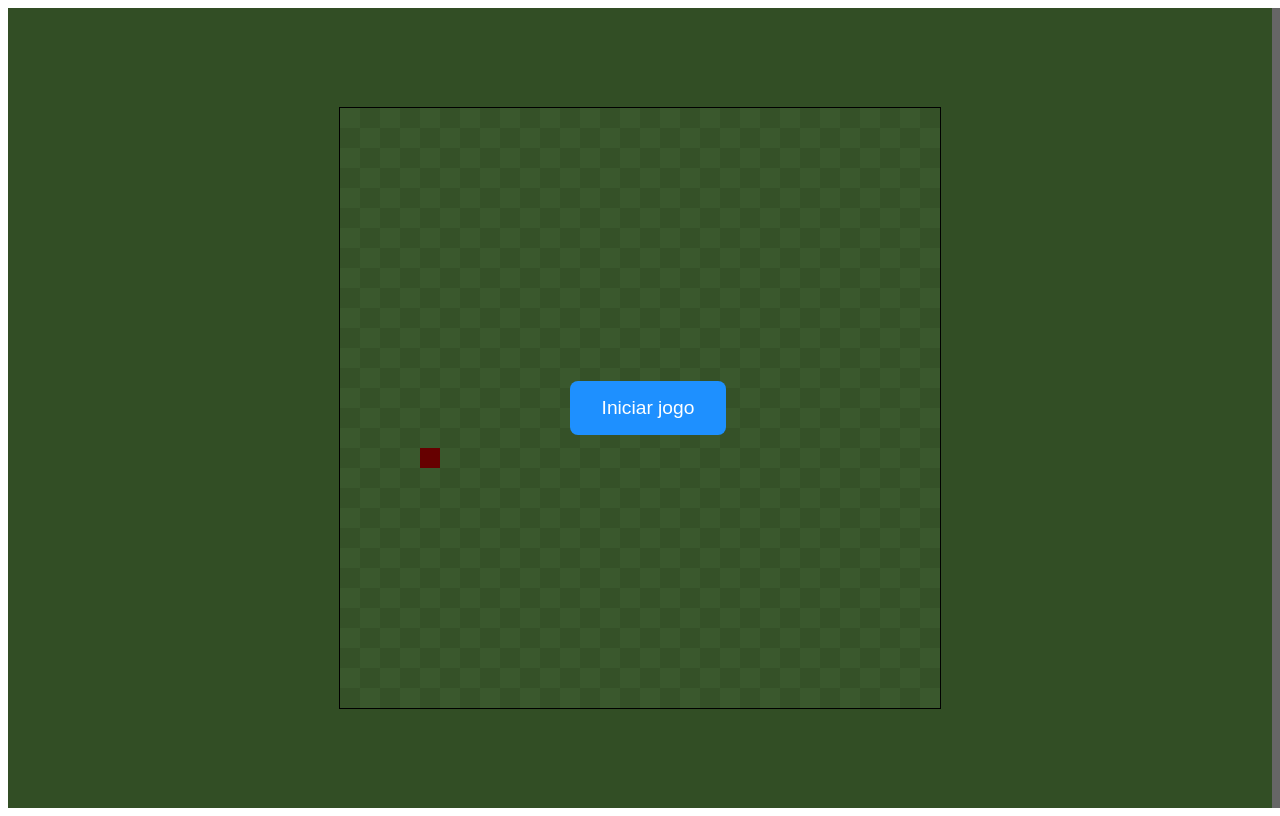
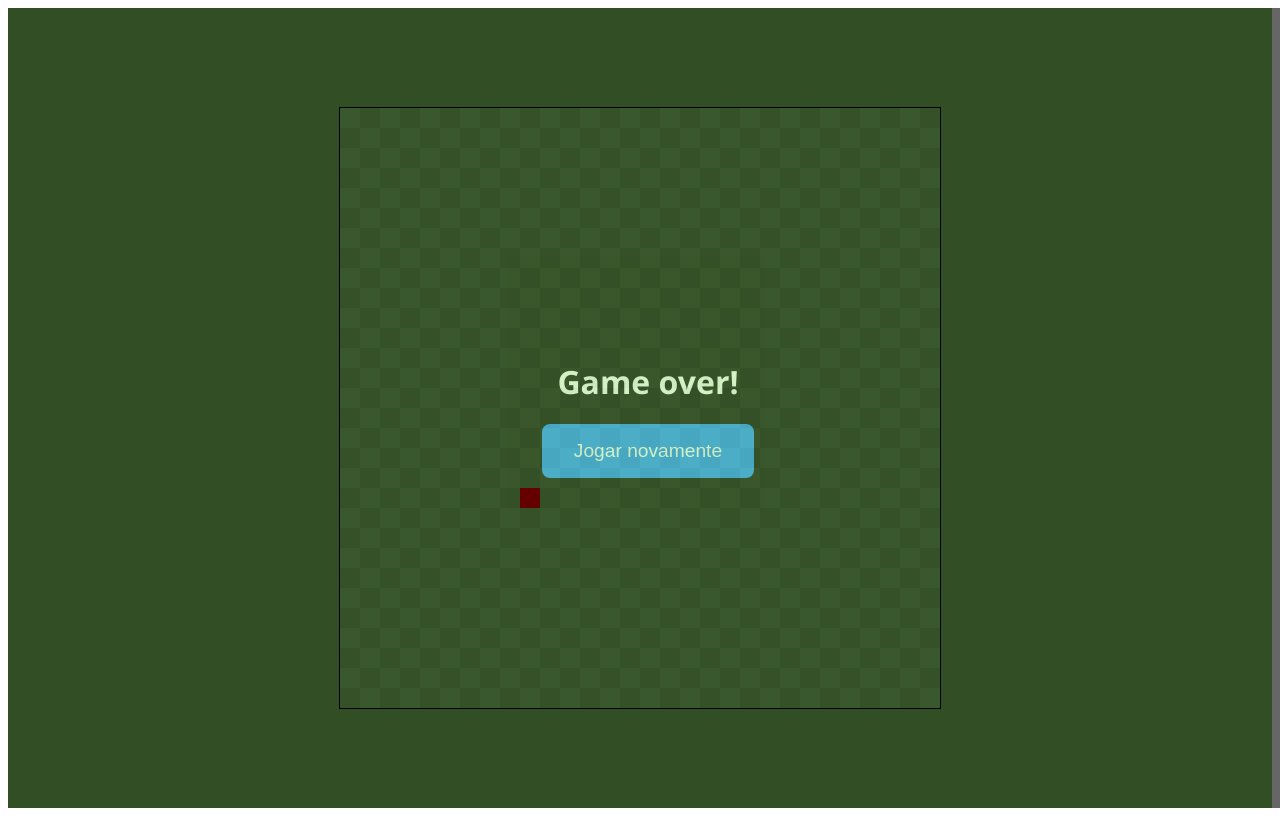
Before and after one commit to KathCris/SnakeGame, a Nuxt app: page / in a window 1280 px wide. Both pictures are taken after a click on the button "Iniciar jogo". Built offline with nearby package versions, Linux system fonts and the light colour scheme.

Commit message:
[Style] screen game over

```diff
--- a/components/SnakeGame.vue
+++ b/components/SnakeGame.vue
@@ -3,10 +3,14 @@
     <canvas ref="board" :width="canvasSize" :height="canvasSize"></canvas>
   </div> -->
 
+  <div v-if="showGameOver" class="screenOpacityGameOver">
+    <h1 class="titleGameOver">Game over!</h1>
+    <button @click="restartGame" class="buttonStart" type="button">Jogar novamente</button>
+  </div>
   <div v-if="showButtonStart" class="containerButtonStart">
     <button @click="startGame" class="buttonStart" type="button">Iniciar jogo</button>
   </div>
-  <div v-if="showButtonStart" class="screenOpacity" />
+  <div v-if="showButtonStart" :class="{'screenOpacity': showButtonStart, 'screenOpacityGameOver': showGameOver}" />
     <div class="configContainerCanvas">
       <canvas
         :width="canvasSize"
@@ -26,6 +30,7 @@ export default defineComponent({
       canvasSize: 600,
       cellSize: 20,
       showButtonStart: true,
+      showGameOver: false,
       bgColorRefBoard: ref('green'),
       board: ref<HTMLCanvasElement | null>(null),
       contextCanvas: ref<CanvasRenderingContext2D | null>(null),
@@ -38,7 +43,6 @@ export default defineComponent({
 
   methods: {
     generateRandomFood() {
-      console.log('entrei generateRandomFood')
         this.food.x= Math.floor(Math.random() * (this.canvasSize / this.cellSize)),
         this.food.y= Math.floor(Math.random() * (this.canvasSize / this.cellSize))
     },
@@ -77,6 +81,7 @@ export default defineComponent({
         y: this.snake[0].y + this.direction.y
       };
 
+
       // Game over conditions
       if (
         newHead.x < 0 || newHead.x >= this.canvasSize / this.cellSize ||
@@ -84,7 +89,6 @@ export default defineComponent({
         this.snake.some(segment => segment.x === newHead.x && segment.y === newHead.y)
       ) {
         // alert('Game Over');
-        this.showButtonStart = true
         this.gameOver()
       }
 
@@ -102,12 +106,23 @@ export default defineComponent({
 
     gameOver () {
       clearInterval(this.intervalId);
+      this.showGameOver = true
+      this.generateRandomFood()
+      this.snake= [{ x: 0, y: 0 }]
+    },
 
-    },
 
     startGame () {
 
       this.showButtonStart = false
+
+      this.intervalId = window.setInterval(this.updateGame, 60);
+      window.addEventListener('keydown', this.changeDirection);
+    },
+
+    restartGame () {
+
+      this.showGameOver = false
 
       this.intervalId = window.setInterval(this.updateGame, 60);
       window.addEventListener('keydown', this.changeDirection);
@@ -150,6 +165,12 @@ export default defineComponent({
 
 <style scoped>
 
+.titleGameOver {
+  font-family: 'Segoe UI', Tahoma, Geneva, Verdana, sans-serif;
+  font-size: 32px;
+  color: white;
+}
+
 canvas {
   border: 1px solid black;
   display: block;
@@ -177,6 +198,24 @@ canvas {
   z-index: 10;
   opacity: 0.6;
 }
+.screenOpacityGameOver {
+  background-color: black;
+  height: 100vh;
+  width: 100%;
+  position: absolute;
+  z-index: 10;
+  opacity: 0.6;
+
+
+  width: 100%;
+  display: flex;
+  flex-direction: column;
+  position: absolute;
+  z-index: 20;
+  justify-content: center;
+  align-items: center;
+  height: 100vh;
+}
 
 .configContainerCanvas {
   position: relative;
@@ -189,6 +228,16 @@ canvas {
   align-items: center;
 }
 
+.containerGameOver{
+  width: 100%;
+  display: flex;
+  flex-direction: column;
+  position: absolute;
+  z-index: 20;
+  justify-content: center;
+  align-items: center;
+  height: 100vh;
+}
 .containerButtonStart{
   width: 100%;
   display: flex;
```
